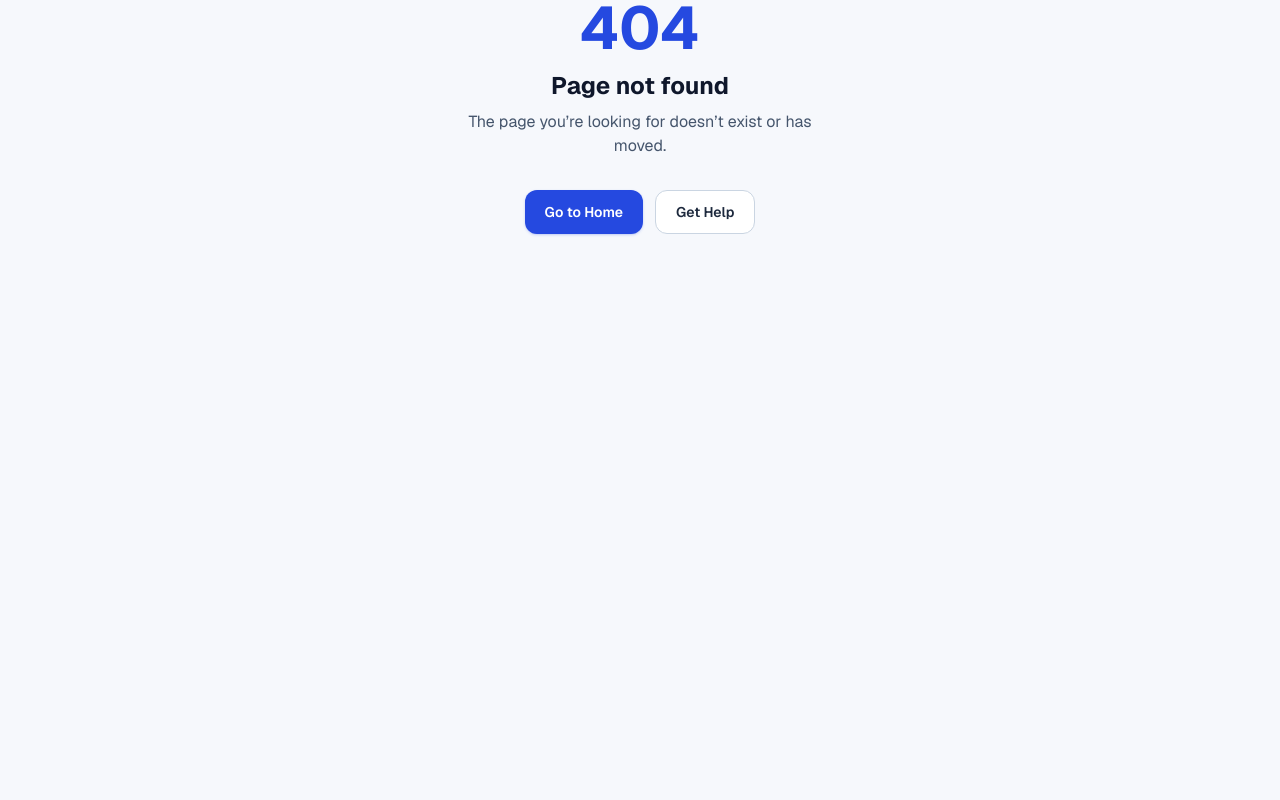
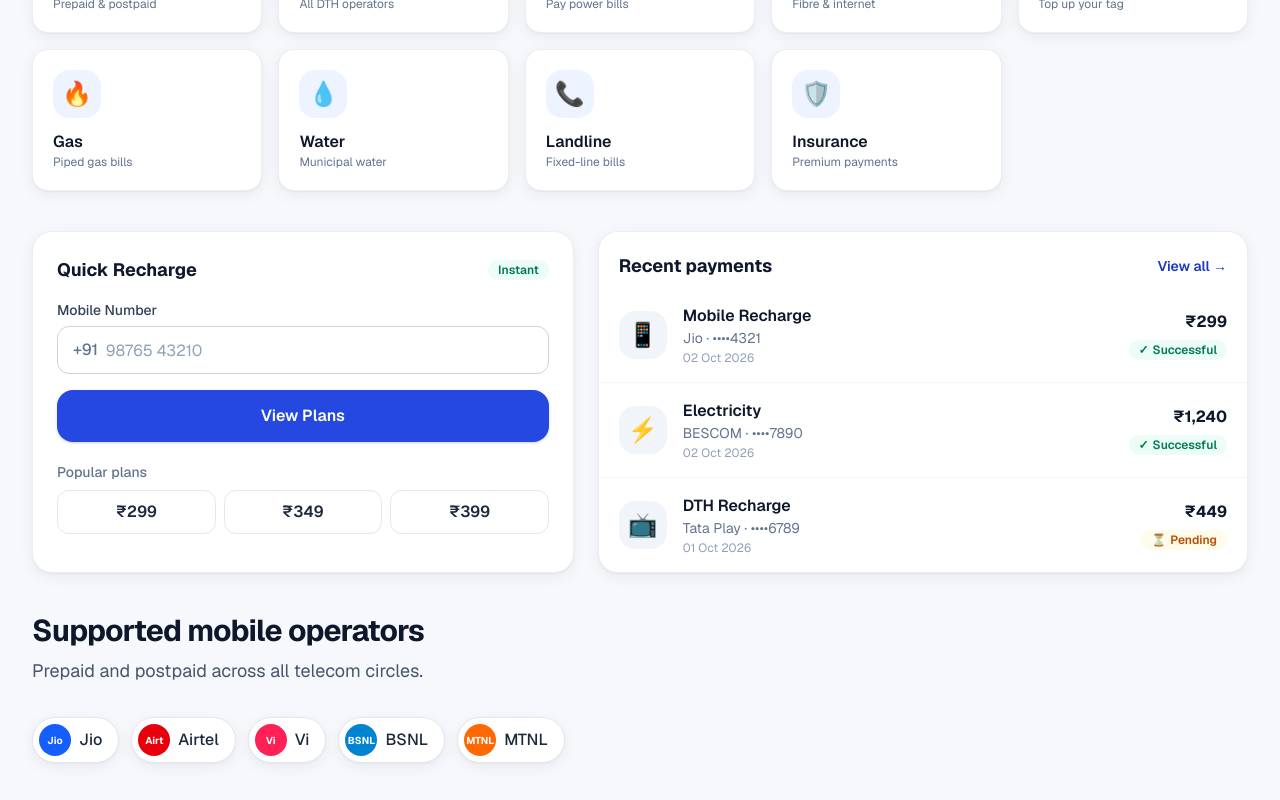
Before and after one commit to niks-nikhil-anand/Jonojivan_finance_recharge_loan, a Next.js app: page /recharge in a window 1280 px wide. Before the commit this address had no page. Shown: the part 320-1120 px from the top of the page. Before the commit the page ends 800 px from the top, so only its background shows below. Built offline with nearby package versions, Linux system fonts and the light colour scheme.

Commit message:
feat(recharge): add recharge hub page

```diff
--- /dev/null
+++ b/app/(site)/recharge/page.tsx
@@ -0,0 +1,55 @@
+import type { Metadata } from "next";
+import Link from "next/link";
+import { QuickRechargeCard } from "@/components/features/recharge/QuickRechargeCard";
+import { TransactionItem } from "@/components/features/transactions/TransactionItem";
+import { ServiceGrid } from "@/components/sections/ServiceGrid";
+import { Card } from "@/components/ui/Card";
+import { PageBody, PageHeader, SectionHeading } from "@/components/ui/Layout";
+import { operators } from "@/lib/data/operators";
+import { getRecentTransactions } from "@/lib/services/transactions";
+
+export const metadata: Metadata = {
+  title: "Recharge & Pay Bills",
+  description: "Mobile and DTH recharge, plus electricity, broadband, FASTag, gas, water, landline and insurance bill payments.",
+};
+
+export default async function RechargeHubPage() {
+  const recent = (await getRecentTransactions(6)).filter((t) => t.type !== "loan").slice(0, 3);
+  return (
+    <>
+      <PageHeader title="Recharge & Pay Bills" description="Every operator and biller in one place — fast, simple and secure." icon="⚡" />
+      <PageBody className="flex flex-col gap-10">
+        <ServiceGrid />
+
+        <div className="grid grid-cols-1 gap-6 lg:grid-cols-[1fr_1.2fr]">
+          <QuickRechargeCard />
+          <Card padding="none" className="overflow-hidden">
+            <div className="flex items-center justify-between px-5 pt-5 pb-2">
+              <h2 className="text-lg font-bold text-slate-900">Recent payments</h2>
+              <Link href="/transactions" className="text-sm font-semibold text-brand-700">
+                View all →
+              </Link>
+            </div>
+            <div className="divide-y divide-slate-100">
+              {recent.map((t) => (
+                <TransactionItem key={t.id} transaction={t} />
+              ))}
+            </div>
+          </Card>
+        </div>
+
+        <section>
+          <SectionHeading title="Supported mobile operators" description="Prepaid and postpaid across all telecom circles." />
+          <ul className="flex flex-wrap gap-3">
+            {operators.map((o) => (
+              <li key={o.id} className="flex items-center gap-2 rounded-full border border-slate-200 bg-white py-1.5 pr-4 pl-1.5 shadow-card">
+                <span className={`grid size-8 place-items-center rounded-full text-[10px] font-bold ${o.badge}`}>{o.name.slice(0, 4)}</span>
+                <span className="font-medium text-slate-800">{o.name}</span>
+              </li>
+            ))}
+          </ul>
+        </section>
+      </PageBody>
+    </>
+  );
+}
```
